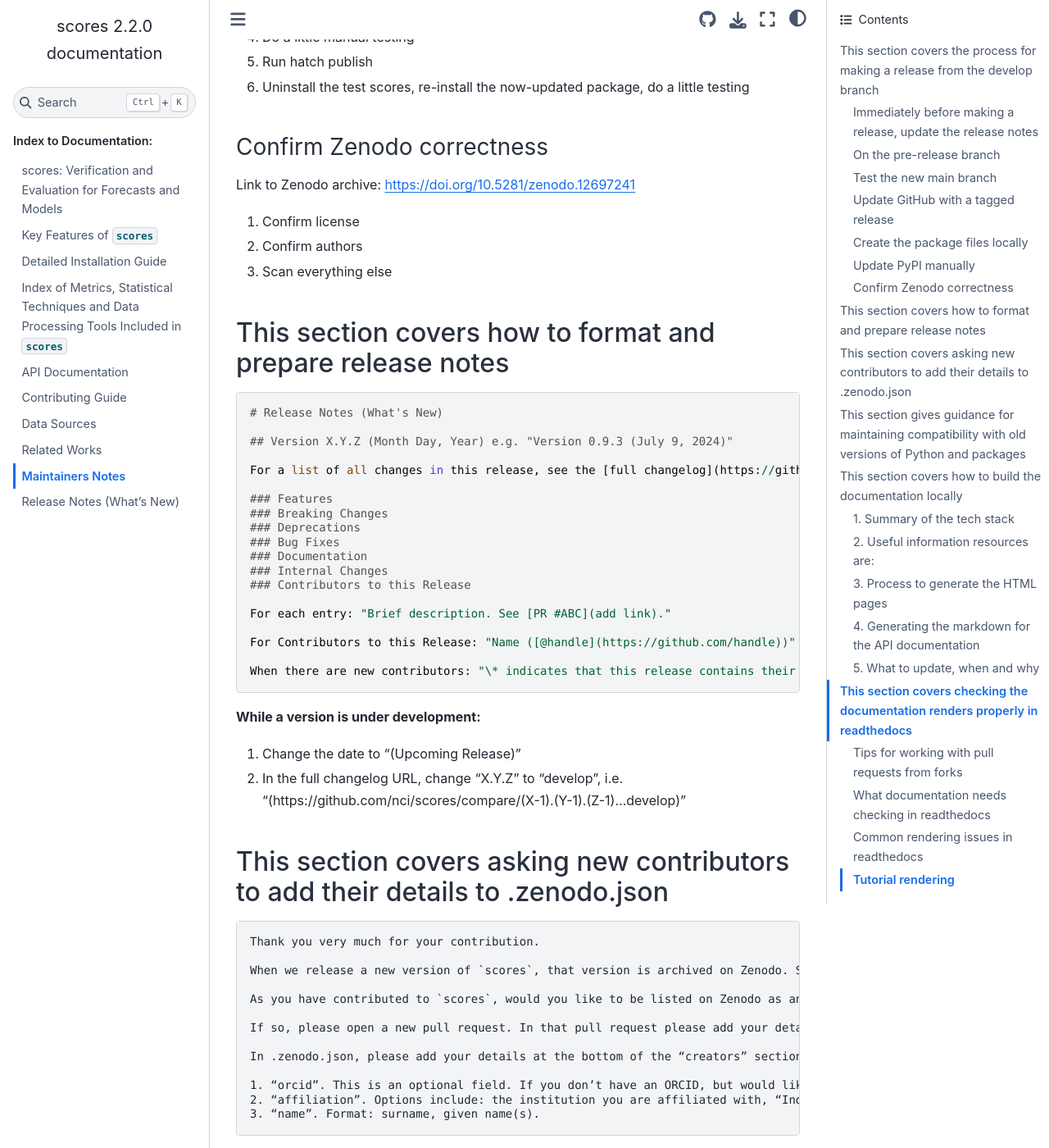
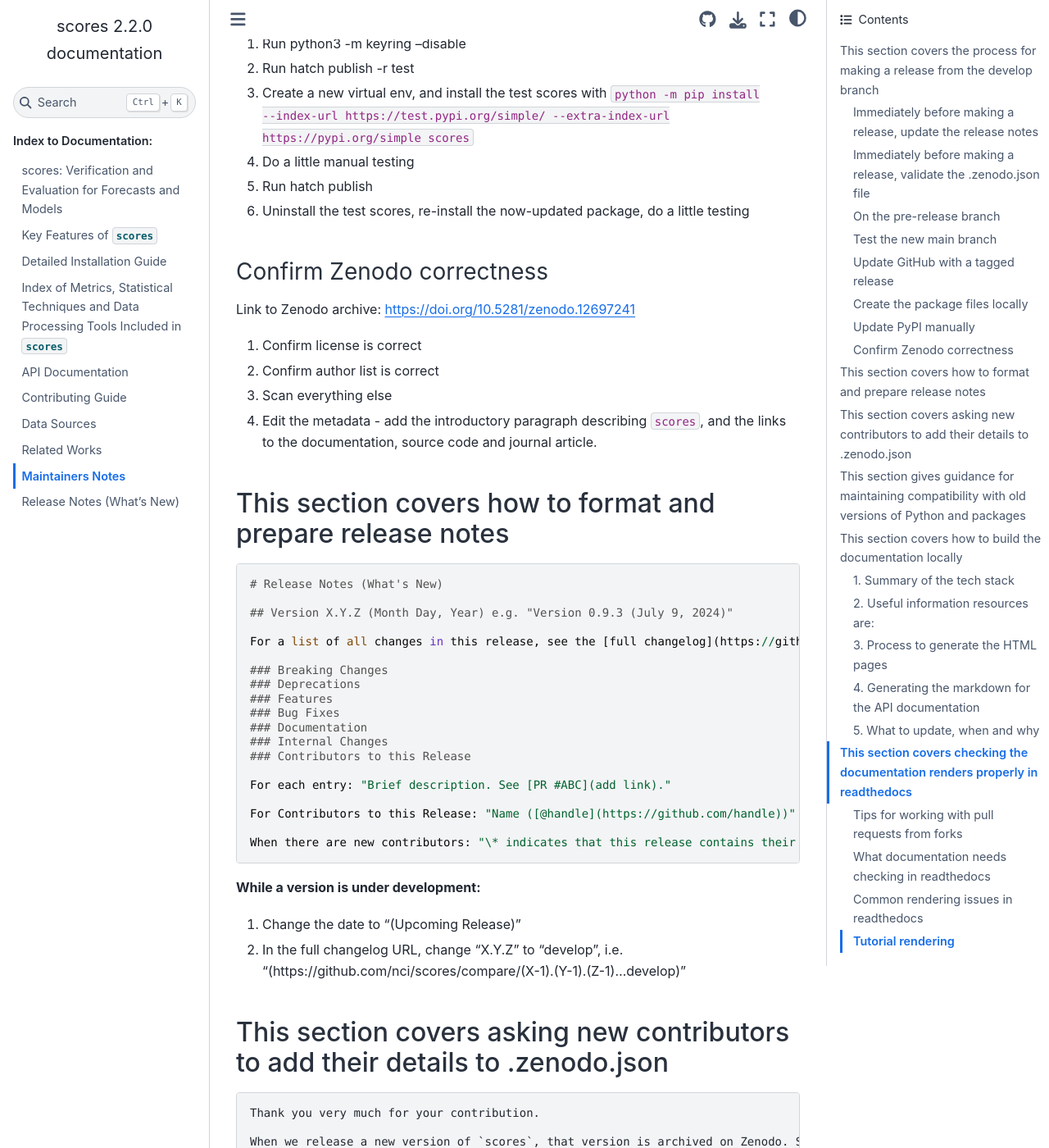
Before and after one commit to nci/scores, a Sphinx documentation site: the page built from docs/maintainer.md, in a window 1280 px wide and 1400 px high, scrolled down 1735 px. Shown: the whole window at 82% size. Built offline with Sphinx 7.4.7 and the Sphinx Book theme 1.1.4, drawn with Linux system fonts in a browser that asks for light colours; pages that are not in the unit, such as notebooks, are missing from menus; some of the changed text lies outside the part shown.

Commit message:
Minor updates to Maintainers Notes

````diff
--- a/docs/maintainer.md
+++ b/docs/maintainer.md
@@ -8,6 +8,9 @@ Information relevant for package maintenance
 1. Change “(Upcoming Release)” to the date of the release (and correctly format the date)
 2. In the full changelog URL, change “develop” to the correct version number, i.e (https://github.com/nci/scores/compare/(X-1).(Y-1).(Z-1)...X.Y.Z)
 3. Delete any unused headers
+
+### Immediately before making a release, validate the .zenodo.json file
+1. Run the .zenodo.json file contents through a JSON validator
 
 ### On the pre-release branch
 1. Run through some of the notebooks manually
@@ -48,9 +51,10 @@ Information relevant for package maintenance
 ### Confirm Zenodo correctness
 
 Link to Zenodo archive: [https://doi.org/10.5281/zenodo.12697241](https://doi.org/10.5281/zenodo.12697241)
-1. Confirm license
-2. Confirm authors
+1. Confirm license is correct
+2. Confirm author list is correct
 3. Scan everything else
+4. Edit the metadata - add the introductory paragraph describing `scores`, and the links to the documentation, source code and journal article.
 
 ## This section covers how to format and prepare release notes
 
@@ -61,9 +65,9 @@ Link to Zenodo archive: [https://doi.org/10.5281/zenodo.12697241](https://doi.or
 
 For a list of all changes in this release, see the [full changelog](https://github.com/nci/scores/compare/(X-1).(Y-1).(Z-1)...X.Y.Z). Below are the changes we think users may wish to be aware of.
 
-### Features
 ### Breaking Changes
 ### Deprecations
+### Features
 ### Bug Fixes
 ### Documentation
 ### Internal Changes
@@ -97,6 +101,8 @@ In .zenodo.json, please add your details at the bottom of the “creators” sec
 2. “affiliation”. Options include: the institution you are affiliated with, “Independent Researcher” or “Independent Contributor”.
 3. “name”. Format: surname, given name(s).
 ```
+
+Each time the .zenodo.json file is updated, run the file contents through a JSON validator.
 
 ## This section gives guidance for maintaining compatibility with old versions of Python and packages
 
````
